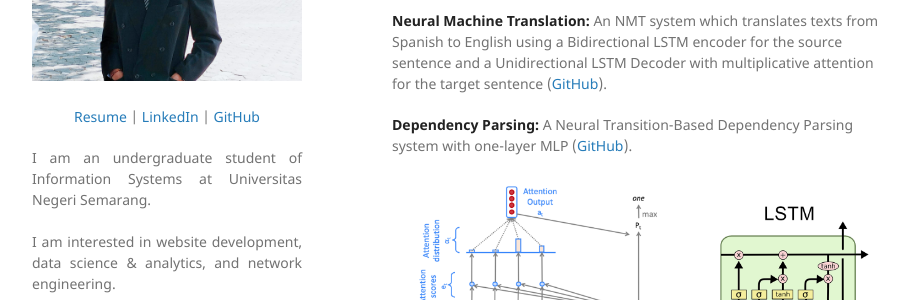
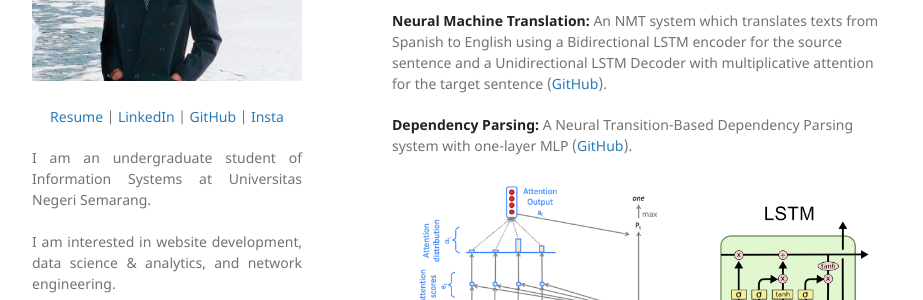
Before and after one commit to Hendra112/portofolio, a Jekyll site: the page built from index.md, in a window 1280 px wide. Shown: the part 329-629 px from the top of the page, without its empty margins (178-1101 px from the left). Built offline with Jekyll 4.4.1, drawn with Linux system fonts in a browser that asks for light colours; our own code applies the rules of GitHub Pages for plain Markdown files.

Commit message:
Update _config.yml

```diff
--- a/_config.yml
+++ b/_config.yml
@@ -4,9 +4,10 @@ logo: "/images/hendra.jpeg?raw=true"
 
 description:
   <p align="center">
-  <a href="pdf/resume.pdf">Resume</a> |
+  <a href="pdf/CV.pdf">Resume</a> |
   <a href="https://www.linkedin.com/in/hendrafrs">LinkedIn</a> |
-  <a href="https://github.com/Hendra112 ">GitHub</a>
+  <a href="https://github.com/Hendra112 ">GitHub</a>  |
+  <a href="http://instagram.com/hendrafrs ">Insta</a>
   </p>
 
   <p align="justify">
```
